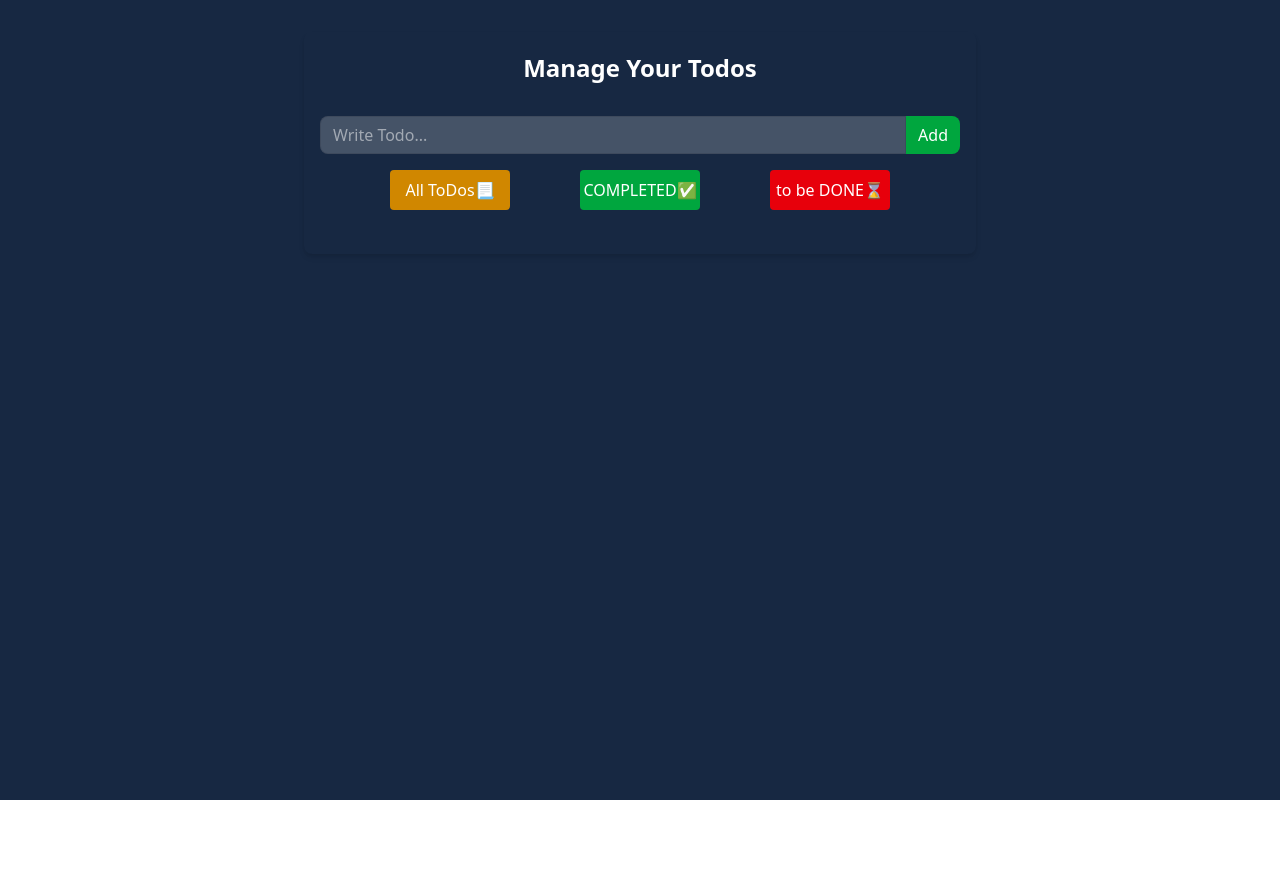
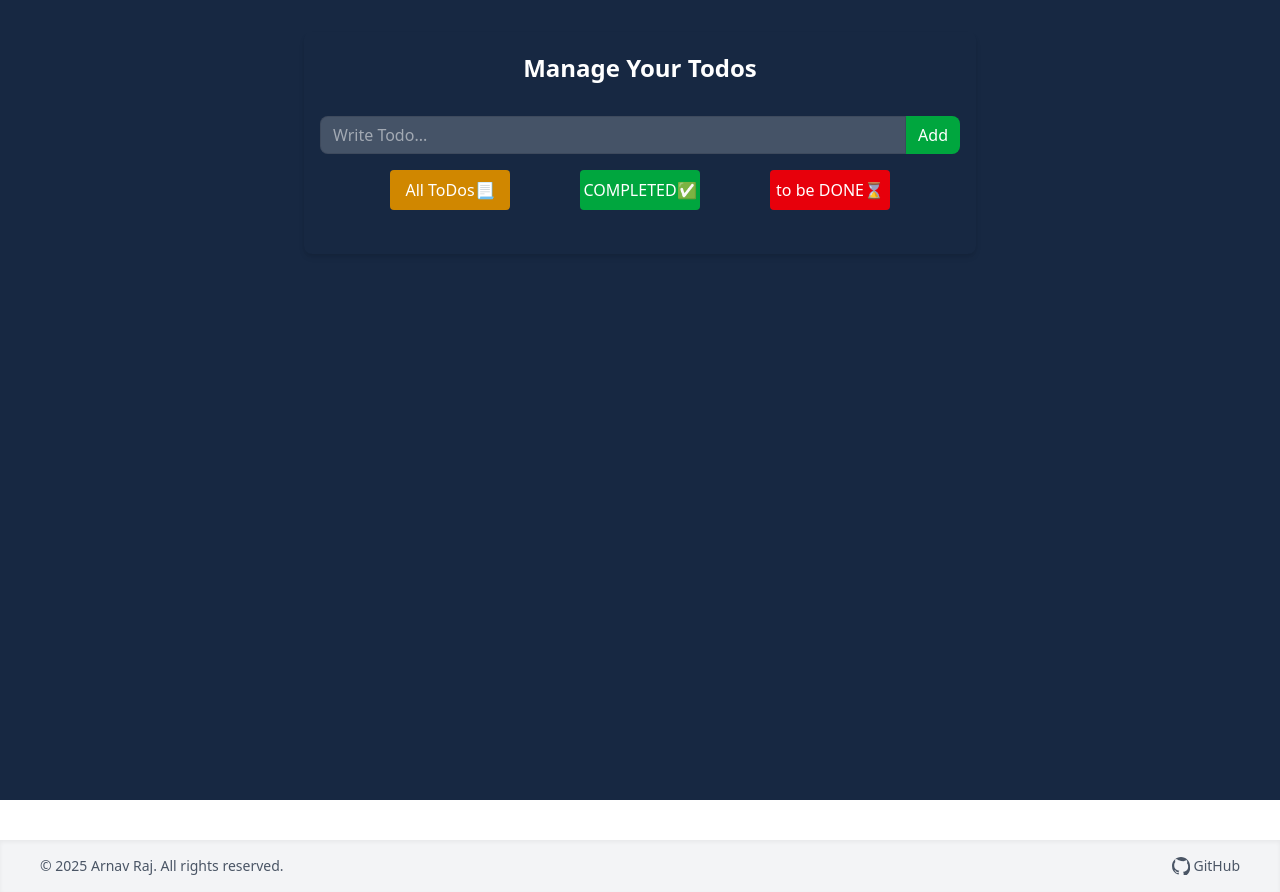
Before and after one commit to arnavraj-7/ToDoList, a React (Vite) app: page / in a window 1280 px wide. Before the commit the page ends 800 px from the top, so only its background shows below. Built offline with nearby package versions, Linux system fonts and the light colour scheme.

Commit message:
footer from chatgpt

```diff
--- a/src/App.jsx
+++ b/src/App.jsx
@@ -4,10 +4,11 @@ import { TodoProvider } from "./assets/Contexts";
 import TodoForm from "./assets/Components/TodoForm.jsx";
 import "./index.css";
 import { NavLink, Outlet, useNavigate } from "react-router-dom";
+import Footer from "./assets/Components/Footer.jsx";
 const App = () => {
   const [todos, setTodos] = useState([]);
   const isInitialMount = useRef(true);
-  const Navigate=useNavigate();
+  const Navigate = useNavigate();
   // Load todos from localStorage on component mount
   useEffect(() => {
     const td = localStorage.getItem("storeTodo");
@@ -73,33 +74,40 @@ const App = () => {
           <div className="mb-4">
             <TodoForm />
           </div>
-          <div  className="flex justify-evenly">
+          <div className="flex justify-evenly">
             <div>
-            <button className="h-10 w-30 rounded bg-yellow-600 hover:scale-110 duration-150 ease-intext-white"onClick={(e)=>Navigate("AllToDo")}>
+              <button
+                className="h-10 w-30 rounded bg-yellow-600 hover:scale-110 duration-150 ease-intext-white"
+                onClick={(e) => Navigate("AllToDo")}
+              >
                 All ToDos📃
               </button>
             </div>
             <div>
-            <button className="h-10 w-30 rounded bg-green-600 hover:scale-110 duration-150 ease-intext-white" onClick={(e)=>Navigate("Done")}>
+              <button
+                className="h-10 w-30 rounded bg-green-600 hover:scale-110 duration-150 ease-intext-white"
+                onClick={(e) => Navigate("Done")}
+              >
                 COMPLETED✅
               </button>
             </div>
 
             <div>
-            <button className="h-10 w-30 rounded
-            hover:scale-110 duration-150 ease-in bg-red-600 text-white" onClick={(e)=>Navigate("NotDone")}>
-
+              <button
+                className="h-10 w-30 rounded
+            hover:scale-110 duration-150 ease-in bg-red-600 text-white"
+                onClick={(e) => Navigate("NotDone")}
+              >
                 to be DONE⌛
-
               </button>
             </div>
           </div>
           <div className="m-4 flex ">
-
-              <Outlet/>
+            <Outlet />
           </div>
         </div>
       </div>
+      <Footer />
     </TodoProvider>
   );
 };
--- /dev/null
+++ b/src/assets/Components/Footer.jsx
@@ -0,0 +1,32 @@
+// Place this at the bottom of your App.jsx or as a separate <Footer /> component
+import React from 'react'
+
+const Footer = () => {
+  return (
+    <footer className="bg-gray-100 text-gray-600 text-sm text-center py-4 mt-10 shadow-inner">
+  <div className="flex flex-col items-center justify-center gap-2 sm:flex-row sm:justify-between sm:px-10">
+    <p className="">&copy; {new Date().getFullYear()} Arnav Raj. All rights reserved.</p>
+    <a
+      href="https://github.com/arnavraj-7/ToDoList"
+      target="_blank"
+      rel="noopener noreferrer"
+      className="flex items-center gap-1 hover:text-black transition-colors"
+    >
+      <svg
+        xmlns="http://www.w3.org/2000/svg"
+        width="18"
+        height="18"
+        fill="currentColor"
+        viewBox="0 0 16 16"
+      >
+        <path d="M8 0C3.58 0 0 3.58 0 8a8 8 0 0 0 5.47 7.59c.4.07.55-.17.55-.38v-1.33C3.72 14.91 3.3 13.38 3.3 13.38c-.36-.91-.88-1.15-.88-1.15-.72-.49.05-.48.05-.48.79.06 1.2.81 1.2.81.71 1.2 1.87.86 2.33.66.07-.52.28-.86.5-1.06-2.22-.25-4.56-1.11-4.56-4.95 0-1.09.39-1.98 1.03-2.68-.1-.25-.45-1.27.1-2.65 0 0 .84-.27 2.75 1.02A9.57 9.57 0 0 1 8 3.5a9.57 9.57 0 0 1 2.5.34c1.9-1.29 2.73-1.02 2.73-1.02.56 1.38.21 2.4.11 2.65.64.7 1.03 1.59 1.03 2.68 0 3.85-2.34 4.7-4.57 4.95.29.25.54.74.54 1.5v2.22c0 .21.15.46.55.38A8 8 0 0 0 16 8c0-4.42-3.58-8-8-8z" />
+      </svg>
+      <span>GitHub</span>
+    </a>
+  </div>
+</footer>
+
+  )
+}
+
+export default Footer
```
Lines whose indentation alone changed are shown as unchanged.
